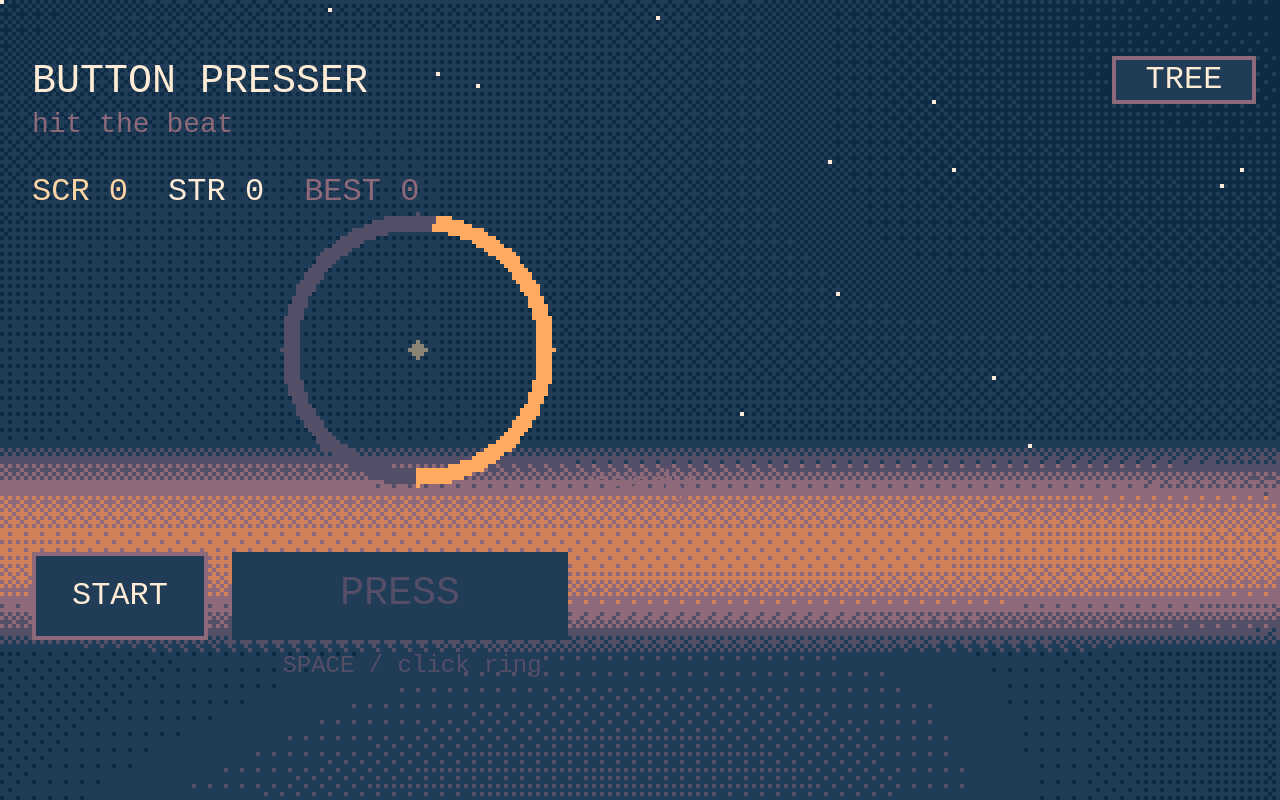
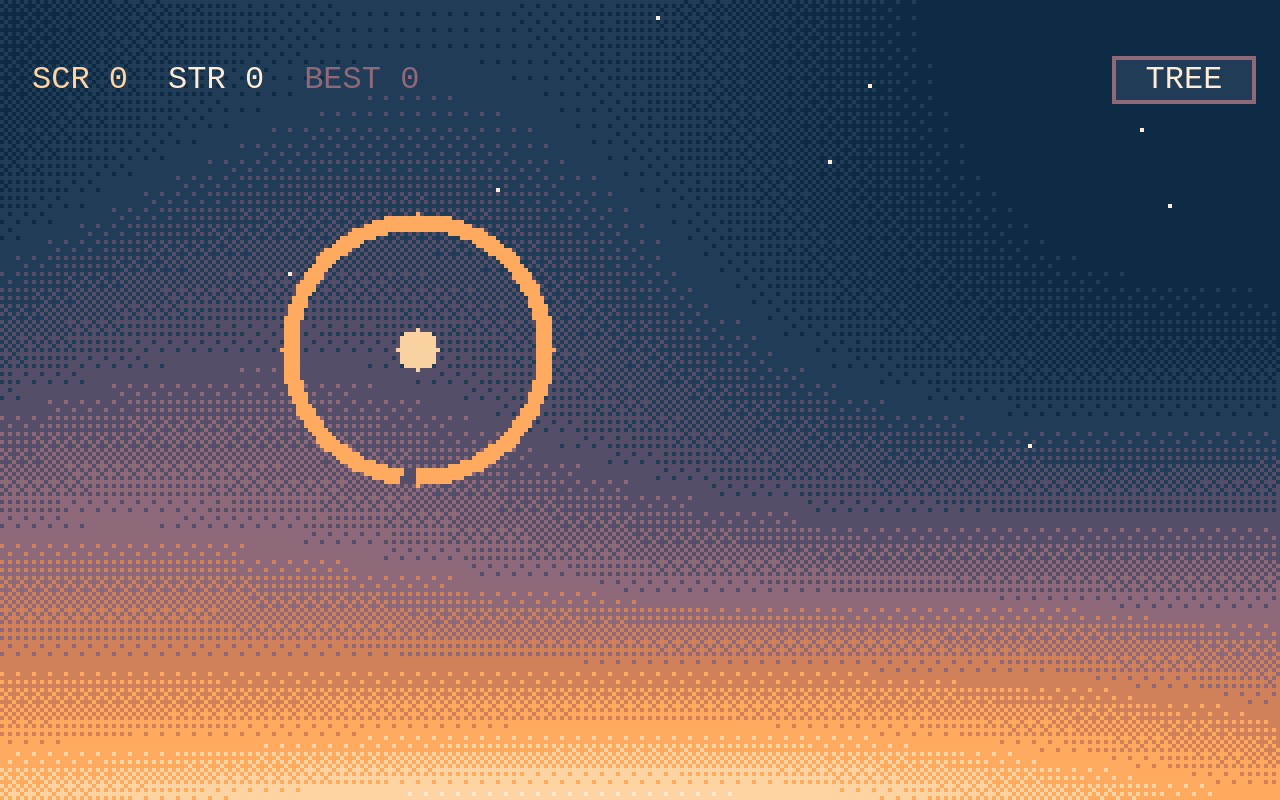
Before and after one commit to nengler/Button-presser, a React (Vite) app: page / in a window 1280 px wide. Built offline with nearby package versions, Linux system fonts and the light colour scheme.

Commit message:
Drop chrome, fly points into the score, and sink the dusk. (#10)

```diff
--- a/src/App.tsx
+++ b/src/App.tsx
@@ -11,8 +11,7 @@ import "./ui/styles.css";
 export function App() {
   const [treeOpen, setTreeOpen] = useState(false);
   const scale = usePixelScale();
-  const { game, snap, pressFlashUntil, pressMain, toggleRun, buyUpgrade, reset } =
-    useGame();
+  const { game, snap, pressMain, buyUpgrade, reset } = useGame();
 
   useEffect(() => {
     const onKey = (e: KeyboardEvent) => {
@@ -36,13 +35,7 @@ export function App() {
       <div className="frame" style={{ width: WIDTH * scale, height: HEIGHT * scale }}>
         <div className="stage" style={{ transform: `scale(${scale})` }}>
           <Playfield game={game} />
-          <Hud
-            snap={snap}
-            pressFlashUntil={pressFlashUntil}
-            onToggle={toggleRun}
-            onPress={pressMain}
-            onTree={() => setTreeOpen(true)}
-          />
+          <Hud snap={snap} onTree={() => setTreeOpen(true)} />
           {treeOpen ? (
             <UpgradeTree
               snap={snap}
--- a/src/game/Game.ts
+++ b/src/game/Game.ts
@@ -34,6 +34,9 @@ export type GameSnapshot = {
   running: boolean;
   minions: number;
   unlockedPads: string[];
+  hitNonce: number;
+  hitX: number;
+  hitY: number;
 };
 
 export class Game {
@@ -199,6 +202,9 @@ export class Game {
       running: this.running,
       minions: this.save.minions,
       unlockedPads: [...this.save.unlockedPads],
+      hitNonce: this.burst.nonce,
+      hitX: this.burst.x,
+      hitY: this.burst.y,
     };
   }
 
--- a/src/ui/Hud.tsx
+++ b/src/ui/Hud.tsx
@@ -1,5 +1,10 @@
+import { useCallback, useEffect, useRef, useState } from "react";
 import type { GameSnapshot } from "../game/Game.ts";
 import { COLORS } from "../game/view.ts";
+
+const FLY_MS = 480;
+const SCORE_X = 10;
+const SCORE_Y = 6;
 
 function gradeColor(grade: string): string {
   switch (grade) {
@@ -14,76 +19,142 @@ function gradeColor(grade: string): string {
     case "miss":
       return COLORS.miss;
     default:
-      return COLORS.sage;
+      return COLORS.goldHot;
   }
+}
+
+type Chip = {
+  id: number;
+  pts: number;
+  color: string;
+  x0: number;
+  y0: number;
+};
+
+function FlyChip({
+  chip,
+  onLand,
+}: {
+  chip: Chip;
+  onLand: (id: number, pts: number) => void;
+}) {
+  const [u, setU] = useState(0);
+
+  useEffect(() => {
+    const t0 = performance.now();
+    let raf = 0;
+    let landed = false;
+    const tick = (now: number) => {
+      const next = Math.min(1, (now - t0) / FLY_MS);
+      setU(next);
+      if (next < 1) raf = requestAnimationFrame(tick);
+      else if (!landed) {
+        landed = true;
+        onLand(chip.id, chip.pts);
+      }
+    };
+    raf = requestAnimationFrame(tick);
+    return () => cancelAnimationFrame(raf);
+  }, [chip.id, chip.pts, onLand]);
+
+  const e = 1 - (1 - u) ** 3;
+  return (
+    <div
+      className="score-chip"
+      style={{
+        left: chip.x0 + (SCORE_X - chip.x0) * e,
+        top: chip.y0 + (SCORE_Y - chip.y0) * e,
+        color: chip.color,
+        opacity: 1 - e * 0.2,
+      }}
+    >
+      +{chip.pts}
+    </div>
+  );
 }
 
 export function Hud({
   snap,
-  pressFlashUntil,
-  onToggle,
-  onPress,
   onTree,
 }: {
   snap: GameSnapshot;
-  pressFlashUntil: number;
-  onToggle: () => void;
-  onPress: () => void;
   onTree: () => void;
 }) {
-  const flashing = snap.running && performance.now() < pressFlashUntil;
-  const result = snap.lastResult;
-  const feedback = result
-    ? result.grade === "miss"
-      ? "MISS"
-      : `+${result.points} ${result.grade.toUpperCase()}`
-    : snap.running
-      ? "..."
-      : "ready";
+  const [shown, setShown] = useState(() => Math.floor(snap.score));
+  const [pop, setPop] = useState(false);
+  const [chips, setChips] = useState<Chip[]>([]);
+  const shownRef = useRef(shown);
+  const pendingRef = useRef(0);
+  const hitNonceRef = useRef(snap.hitNonce);
+  const chipAlive = useRef(new Set<number>());
+  const nextId = useRef(1);
+  shownRef.current = shown;
+
+  useEffect(() => {
+    const total = Math.floor(snap.score);
+    const tracked = shownRef.current + pendingRef.current;
+    if (total < tracked) {
+      pendingRef.current = 0;
+      chipAlive.current.clear();
+      setChips([]);
+      shownRef.current = total;
+      setShown(total);
+      return;
+    }
+    const delta = total - tracked;
+    if (delta <= 0) return;
+    pendingRef.current += delta;
+    const fromHit = snap.hitNonce !== hitNonceRef.current;
+    hitNonceRef.current = snap.hitNonce;
+    if (!fromHit) {
+      pendingRef.current -= delta;
+      shownRef.current += delta;
+      setShown(shownRef.current);
+      return;
+    }
+    const color =
+      snap.lastResult && snap.lastResult.points === delta
+        ? gradeColor(snap.lastResult.grade)
+        : COLORS.goldHot;
+    const id = nextId.current++;
+    chipAlive.current.add(id);
+    setChips((list) => [
+      ...list,
+      {
+        id,
+        pts: delta,
+        color,
+        x0: snap.hitX - 8,
+        y0: snap.hitY - 4,
+      },
+    ]);
+  }, [snap.score, snap.hitNonce, snap.hitX, snap.hitY, snap.lastResult]);
+
+  const onLand = useCallback((id: number, pts: number) => {
+    if (!chipAlive.current.delete(id)) return;
+    pendingRef.current = Math.max(0, pendingRef.current - pts);
+    shownRef.current += pts;
+    setShown(shownRef.current);
+    setChips((list) => list.filter((c) => c.id !== id));
+    setPop(true);
+    window.setTimeout(() => setPop(false), 140);
+  }, []);
 
   return (
     <>
-      <div className="brand">
-        <div className="title">BUTTON PRESSER</div>
-        <div className="tag">hit the beat</div>
-      </div>
-
       <button type="button" className="tree-open" onClick={onTree}>
         TREE
       </button>
 
       <div className="stats">
-        <span className="gold">SCR {Math.floor(snap.score)}</span>
+        <span className={`gold${pop ? " pop" : ""}`}>SCR {shown}</span>
         <span>STR {snap.streak}</span>
         <span className="sage">BEST {snap.bestStreak}</span>
       </div>
 
-      <div className="feedback">
-        <div style={{ color: result ? gradeColor(result.grade) : COLORS.sage }}>
-          {feedback}
-        </div>
-        {result ? (
-          <div className="err">
-            {result.errorMs > 0 ? "+" : ""}
-            {result.errorMs.toFixed(0)}ms
-          </div>
-        ) : null}
-      </div>
-
-      <div className="controls">
-        <button type="button" className="btn" onClick={onToggle}>
-          {snap.running ? "PAUSE" : "START"}
-        </button>
-        <button
-          type="button"
-          className={`btn press${flashing ? " flash" : ""}`}
-          disabled={!snap.running}
-          onClick={onPress}
-        >
-          PRESS
-        </button>
-        <div className="hint">SPACE / click ring</div>
-      </div>
+      {chips.map((chip) => (
+        <FlyChip key={chip.id} chip={chip} onLand={onLand} />
+      ))}
     </>
   );
 }
--- a/src/ui/sky.ts
+++ b/src/ui/sky.ts
@@ -14,10 +14,9 @@ function rgb(hex: string): [number, number, number] {
 
 const RGB: readonly [number, number, number][] = PALETTE.map(rgb);
 
-/** Cream is stars only — sky bands stop at peach. */
-const SKY_LAST = RGB.length - 2;
-const HORIZON = 0.68;
-const BAND = 55;
+const LAST = RGB.length - 1;
+/** Push the old dusk curve toward the bottom of the window. */
+const FALL = 1.75;
 
 let pixels: ImageData | undefined;
 
@@ -27,29 +26,26 @@ function hash(x: number, y: number): number {
 
 function warmth(x: number, y: number, w: number, h: number, t: number): number {
   const u = x / w;
-  const v = y / h;
+  const v = Math.pow(y / h, FALL);
   const dx = u - 0.5;
-  const hv = v - HORIZON;
-  const band = Math.max(0, 1 - hv * hv * BAND);
   return (
-    0.05 +
-    v * 0.1 +
-    band * 0.5 +
-    0.03 * Math.sin(u * 3.6 + t * 0.11) +
-    0.02 * Math.sin((u + v) * 5.2 - t * 0.07) +
-    0.015 * Math.sin(t * 0.22) -
-    dx * dx * 0.06
+    v * 0.52 +
+    v * v * 0.28 +
+    0.07 * Math.sin(u * 3.6 + t * 0.11) +
+    0.045 * Math.sin((u + v) * 5.2 - t * 0.07) +
+    0.03 * Math.sin(t * 0.22) -
+    dx * dx * 0.1
   );
 }
 
 function starlit(x: number, y: number, h: number, t: number): boolean {
-  if (y >= h * HORIZON * 0.92) return false;
+  if (y / h > 0.62) return false;
   const hy = hash(x, y);
   if (hy % 1601 !== 0) return false;
   return 0.45 + 0.55 * Math.sin(t * 1.4 + (hy % 97)) > 0.38;
 }
 
-/** Night sky + a thin dusk band. Mapped to the full canvas, not the 180px stage. */
+/** Same dusk as the 180px sky, stretched so night lasts longer and sun sits at the bottom. */
 export function drawSky(
   ctx: CanvasRenderingContext2D,
   elapsed: number,
@@ -61,23 +57,14 @@ export function drawSky(
   }
   const data = pixels.data;
   const t = elapsed;
-  const cream = RGB[RGB.length - 1]!;
   let i = 0;
   for (let y = 0; y < h; y++) {
     for (let x = 0; x < w; x++) {
-      if (starlit(x, y, h, t)) {
-        data[i] = cream[0];
-        data[i + 1] = cream[1];
-        data[i + 2] = cream[2];
-        data[i + 3] = 255;
-        i += 4;
-        continue;
-      }
       const n = Math.max(0, Math.min(1, warmth(x, y, w, h, t)));
-      const scaled = n * SKY_LAST;
-      const lo = Math.min(SKY_LAST - 1, Math.floor(scaled));
+      const scaled = n * LAST;
+      const lo = Math.min(LAST - 1, Math.floor(scaled));
       const pick = scaled - lo > BAYER[y & 3]![x & 3]! / 16 ? lo + 1 : lo;
-      const c = RGB[pick]!;
+      const c = starlit(x, y, h, t) ? RGB[LAST]! : RGB[pick]!;
       data[i] = c[0];
       data[i + 1] = c[1];
       data[i + 2] = c[2];
--- a/src/ui/styles.css
+++ b/src/ui/styles.css
@@ -94,16 +94,12 @@ body,
   image-rendering: pixelated;
 }
 
-.brand,
 .stats,
-.feedback,
-.hint,
-.controls {
+.score-chip {
   pointer-events: none;
 }
 
-.tree-open,
-.controls button {
+.tree-open {
   pointer-events: auto;
 }
 
@@ -118,27 +114,10 @@ body,
   image-rendering: pixelated;
 }
 
-.brand {
+.stats {
   position: absolute;
   left: 8px;
   top: 6px;
-}
-
-.title {
-  font-size: 10px;
-  color: var(--foam);
-}
-
-.tag {
-  color: var(--sage);
-  font-size: 7px;
-  margin-top: 2px;
-}
-
-.stats {
-  position: absolute;
-  left: 8px;
-  top: 34px;
   display: flex;
   gap: 10px;
   font-size: 8px;
@@ -148,32 +127,19 @@ body,
   color: var(--gold-hot);
 }
 
+.stats .gold.pop {
+  color: var(--foam);
+}
+
 .stats .sage {
   color: var(--sage);
 }
 
-.feedback {
+.score-chip {
   position: absolute;
-  left: 0;
-  width: 320px;
-  top: 108px;
-  text-align: center;
+  z-index: 4;
   font-size: 9px;
-}
-
-.feedback .err {
-  color: var(--dim);
-  font-size: 7px;
-  margin-top: 2px;
-}
-
-.controls {
-  position: absolute;
-  left: 8px;
-  top: 128px;
-  display: flex;
-  align-items: center;
-  gap: 6px;
+  white-space: nowrap;
 }
 
 .btn {
@@ -200,16 +166,6 @@ body,
 
 .btn.press.flash {
   background: var(--gold-hot);
-}
-
-.hint {
-  position: absolute;
-  left: 50px;
-  top: 26px;
-  color: var(--dim);
-  font-size: 6px;
-  width: 90px;
-  text-align: center;
 }
 
 .tree-open {
--- a/src/ui/useGame.ts
+++ b/src/ui/useGame.ts
@@ -1,4 +1,4 @@
-import { useCallback, useEffect, useMemo, useRef, useState } from "react";
+import { useCallback, useEffect, useMemo, useState } from "react";
 import { Game } from "../game/Game.ts";
 import type { GameSnapshot } from "../game/Game.ts";
 import { MAIN_PAD } from "../game/pads.ts";
@@ -7,25 +7,11 @@ import type { UpgradeId } from "../game/types.ts";
 export function useGame() {
   const game = useMemo(() => new Game(), []);
   const [snap, setSnap] = useState<GameSnapshot>(() => game.snapshot());
-  const [pressFlashUntil, setPressFlashUntil] = useState(0);
-  const flashTimer = useRef(0);
 
   useEffect(() => game.subscribe(setSnap), [game]);
-  useEffect(() => () => window.clearTimeout(flashTimer.current), []);
-
-  const flashPress = useCallback(() => {
-    window.clearTimeout(flashTimer.current);
-    setPressFlashUntil(performance.now() + 120);
-    flashTimer.current = window.setTimeout(() => setPressFlashUntil(0), 120);
-  }, []);
 
   const pressMain = useCallback(() => {
-    if (game.press(MAIN_PAD.id)) flashPress();
-  }, [flashPress, game]);
-
-  const toggleRun = useCallback(() => {
-    if (game.snapshot().running) game.stop();
-    else game.start();
+    game.press(MAIN_PAD.id);
   }, [game]);
 
   const buyUpgrade = useCallback((id: UpgradeId) => game.buyUpgrade(id), [game]);
@@ -39,9 +25,7 @@ export function useGame() {
   return {
     game,
     snap,
-    pressFlashUntil,
     pressMain,
-    toggleRun,
     buyUpgrade,
     reset,
   };
```
